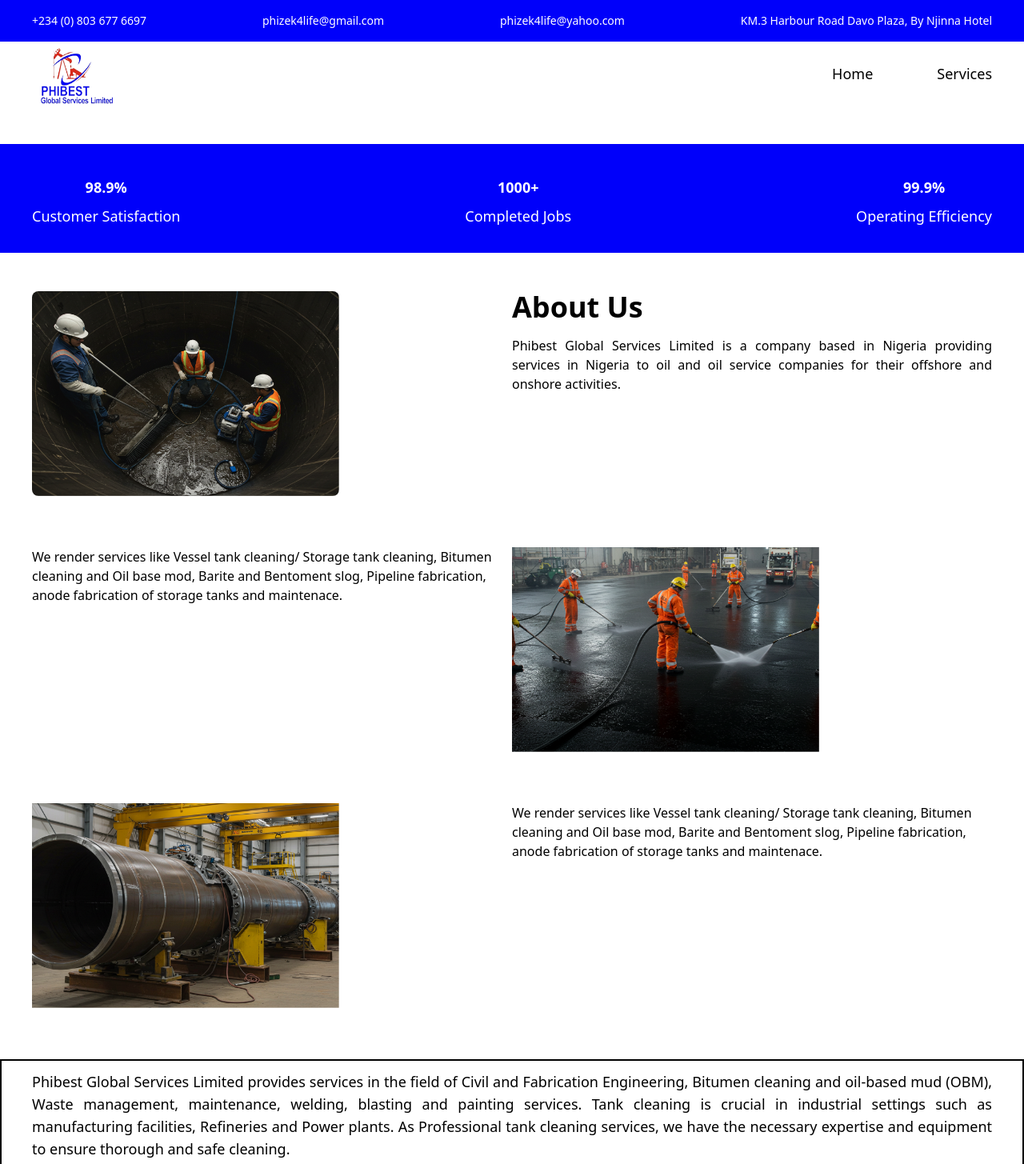
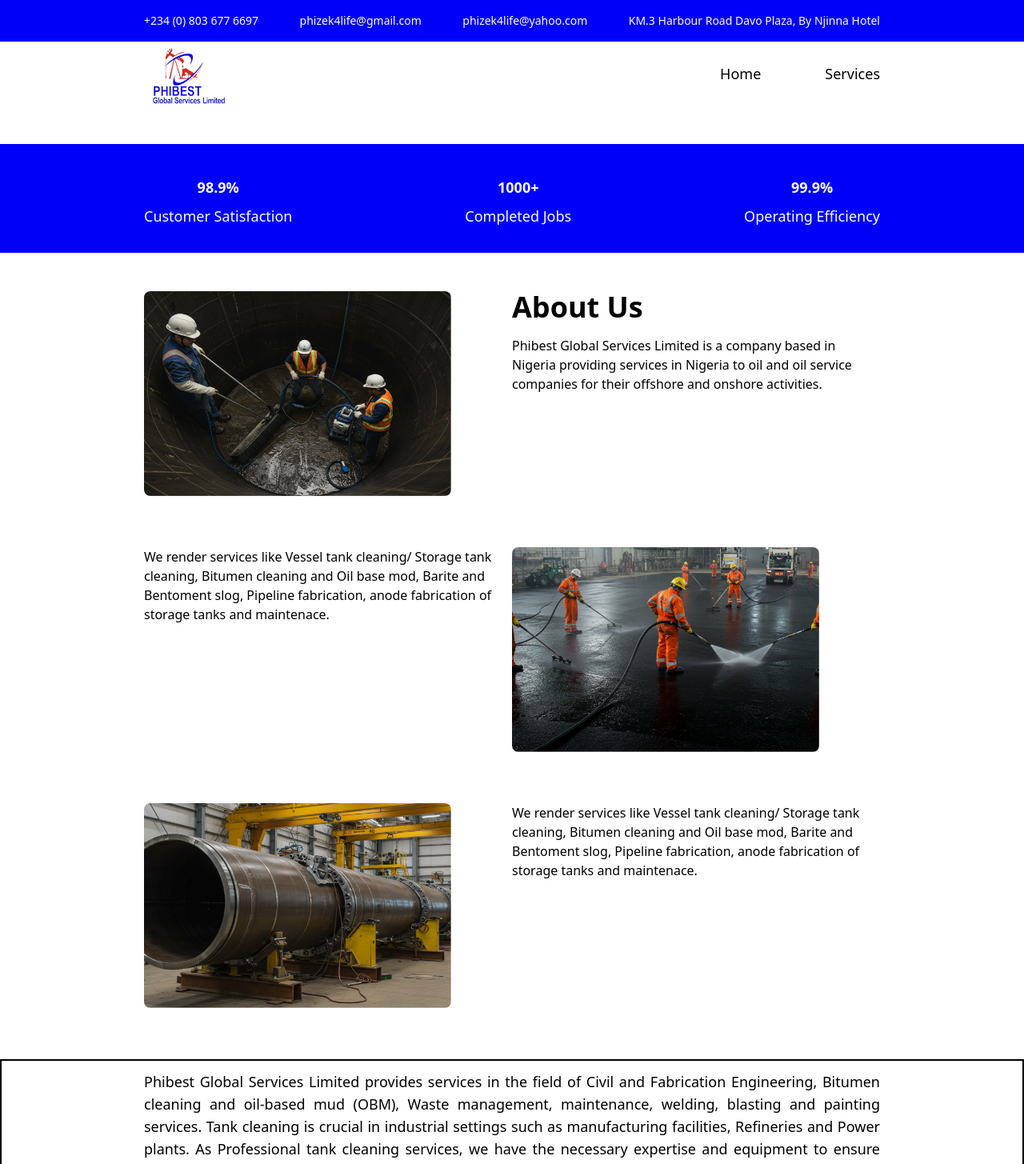
Before and after one commit to Anitaukah/phibest-global, a React (Vite) app: page / in a window 1280 px wide. Shown: the top 1455 px of the page at 80% size. Built offline with nearby package versions, Linux system fonts and the light colour scheme.

Commit message:
adjusted the width of the whole page of the website

```diff
--- a/src/components/About.jsx
+++ b/src/components/About.jsx
@@ -13,7 +13,7 @@ import Image5 from "../assets/Images/image-5.png";
 const About = () => {
 	return (
 		<div>
-			<div className="m-auto w-[1200px] min-w-64">
+			<div className="m-auto w-[920px] min-w-64">
 				<div className="grid grid-cols-2 pb-16">
 					{/* bg-[#B0B0FD] */}
 					<div className="">
@@ -27,7 +27,7 @@ const About = () => {
 
 					<div>
 						<h1 className="text-4xl font-bold pb-4">About Us</h1>
-						<p className="text-base text-justify">
+						<p className="text-base ">
 							Phibest Global Services Limited is a company based in
 							Nigeria providing services in Nigeria to oil and oil
 							service companies for their offshore and onshore
@@ -44,7 +44,7 @@ const About = () => {
 					</p>
 					<div>
 						<img
-							className="w-96 h-64"
+							className="w-96 h-64 rounded-lg"
 							src={Image2}
 							alt="Workers in high-visibility orange safety suits pressure washing a large asphalt surface in an industrial setting"
 							loading="lazy"
@@ -54,7 +54,7 @@ const About = () => {
 				<div className="grid grid-cols-2 mb-16">
 					<div>
 						<img
-							className="w-96 h-64"
+							className="w-96 h-64 rounded-lg"
 							src={Image4}
 							alt=""
 							loading="lazy"
@@ -70,7 +70,7 @@ const About = () => {
 			</div>
 
 			<div className="border-2 border-black pt-3">
-				<p className="m-auto w-[1200px] min-w-64 text-lg text-justify">
+				<p className="m-auto w-[920px] min-w-64 text-lg text-justify">
 					Phibest Global Services Limited provides services in the field of
 					Civil and Fabrication Engineering, Bitumen cleaning and oil-based
 					mud (OBM), Waste management, maintenance, welding, blasting and
@@ -82,36 +82,36 @@ const About = () => {
 				</p>
 
 				<div className=" bg-[#D9D9FE] mt-8">
-					<div className="m-auto w-[1200px] min-w-64 grid grid-cols-3 items-center gap-y-4 py-10 pl-8">
+					<div className="m-auto w-[960px] min-w-64 grid grid-cols-3 items-center gap-y-4 py-10 pl-8">
 						<img
-							className="h-56 w-[360px] rounded-lg shadow-[#B0B0FD_0px_5px_15px] transition-all duration-200 ease-in-out hover:transform  hover:scale-110"
+							className="h-52 w-72 rounded-lg shadow-[#B0B0FD_0px_5px_15px] transition-all duration-200 ease-in-out hover:transform  hover:scale-110"
 							src={Image3}
 							alt=""
 						/>
 
 						<img
-							className="h-56 w-[360px] rounded-lg shadow-[#B0B0FD_0px_5px_15px] transition-all duration-200 ease-in-out hover:transform  hover:scale-110"
+							className="h-52 w-72 rounded-lg shadow-[#B0B0FD_0px_5px_15px] transition-all duration-200 ease-in-out hover:transform  hover:scale-110"
 							src={Image6}
 							alt="Workers wearing safety gear pressure washing a large cylindrical industrial tank from both the ground and the top using high-pressure equipment"
 							loading="lazy"
 						/>
 						<img
-							className="h-56 w-[360px] rounded-lg shadow-[#B0B0FD_0px_5px_15px] transition-all duration-200 ease-in-out hover:transform  hover:scale-110"
+							className="h-52 w-72 rounded-lg shadow-[#B0B0FD_0px_5px_15px] transition-all duration-200 ease-in-out hover:transform  hover:scale-110"
 							src={Image5}
 							alt=""
 						/>
 						<img
-							className="h-56 w-[360px] rounded-lg shadow-[#B0B0FD_0px_5px_15px] transition-all duration-200 ease-in-out hover:transform  hover:scale-110"
+							className="h-52 w-72 rounded-lg shadow-[#B0B0FD_0px_5px_15px] transition-all duration-200 ease-in-out hover:transform  hover:scale-110"
 							src={IMG1}
 							alt=""
 						/>
 						<img
-							className="h-56 w-[360px] rounded-lg shadow-[#B0B0FD_0px_5px_15px] transition-all duration-200 ease-in-out hover:transform  hover:scale-110"
+							className="h-52 w-72 rounded-lg shadow-[#B0B0FD_0px_5px_15px] transition-all duration-200 ease-in-out hover:transform  hover:scale-110"
 							src={Image1}
 							alt=""
 						/>
 						<img
-							className="h-56 w-[360px] rounded-lg shadow-[#B0B0FD_0px_5px_15px] transition-all duration-200 ease-in-out hover:transform  hover:scale-110"
+							className="h-52 w-72 rounded-lg shadow-[#B0B0FD_0px_5px_15px] transition-all duration-200 ease-in-out hover:transform  hover:scale-110"
 							src={Image4}
 							alt=""
 						/>
--- a/src/components/MetricsSection.jsx
+++ b/src/components/MetricsSection.jsx
@@ -5,7 +5,7 @@ import React from "react";
 const MetricsSection = () => {
 	return (
 		<div className="bg-[#0000FA] my-12">
-			<div className="m-auto w-[1200px] flex justify-between text-white">
+			<div className="m-auto w-[920px] flex justify-between text-white">
 				<div className="text-center my-8 ">
 					<p className="font-semibold text-lg py-2">98.9%</p>
 					<p className="text-lg">Customer Satisfaction</p>
--- a/src/components/Navbar.jsx
+++ b/src/components/Navbar.jsx
@@ -6,7 +6,7 @@ import Logo from "../assets/Images/logo.png";
 const Navbar = () => {
 	return (
 		<nav className="bg-white">
-			<div className="flex justify-between items-center m-auto w-[1200px] min-w-64">
+			<div className="flex justify-between items-center m-auto w-[920px] min-w-64">
 				<img
 					className="w-28 h-20"
 					src={Logo}
--- a/src/components/Navheader.jsx
+++ b/src/components/Navheader.jsx
@@ -5,7 +5,7 @@ import React from "react";
 const Navheader = () => {
 	return (
 		<div className="bg-[#0000FA] ">
-			<div className="m-auto w-[1200px] min-w-64">
+			<div className="m-auto w-[920px] min-w-64">
 				<ul className="flex justify-between text-white py-4 text-sm">
 					<li>+234 (0) 803 677 6697</li>
 					<li className="hover:underline">
```
